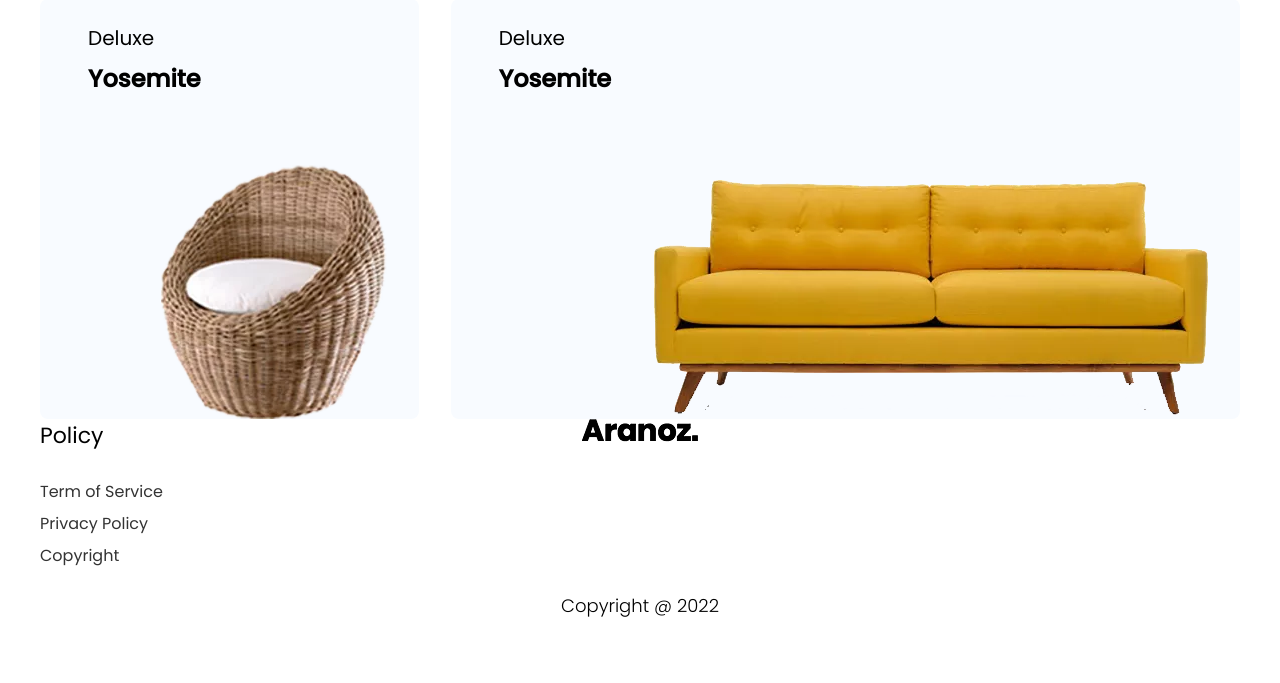
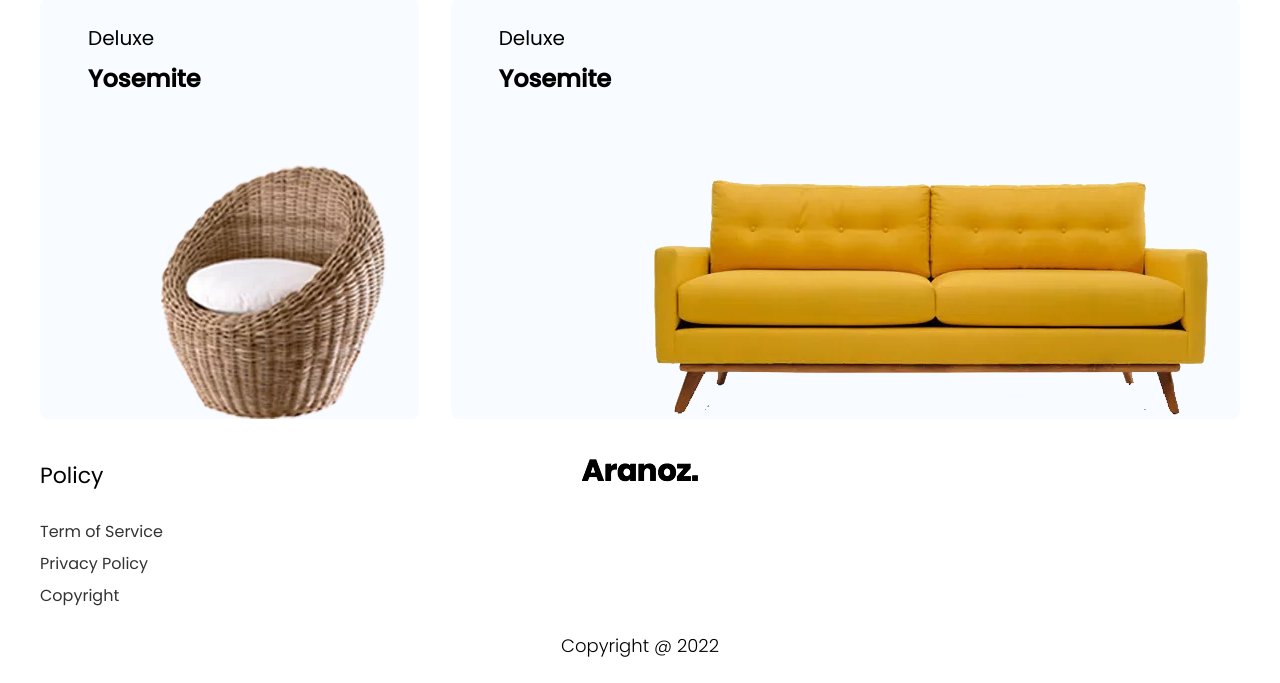
Before and after one commit to MichaelHo02/COSC2430-Web_Programming-ASM1_final, a PHP site: page / in a window 1280 px wide. Shown: the part 686-1369 px from the top of the page. Before the commit the page ends 1303 px from the top, so only its background shows below. Run offline with PHP 8.4, Linux system fonts and the light colour scheme.

Commit message:
Update footer.css

```diff
--- a/assets/css/footer.css
+++ b/assets/css/footer.css
@@ -65,3 +65,8 @@
 .footer__right {
     grid-column: 3/4;
 }
+
+
+.footer__container {
+    padding: 40px 0 0 0;
+}
```
